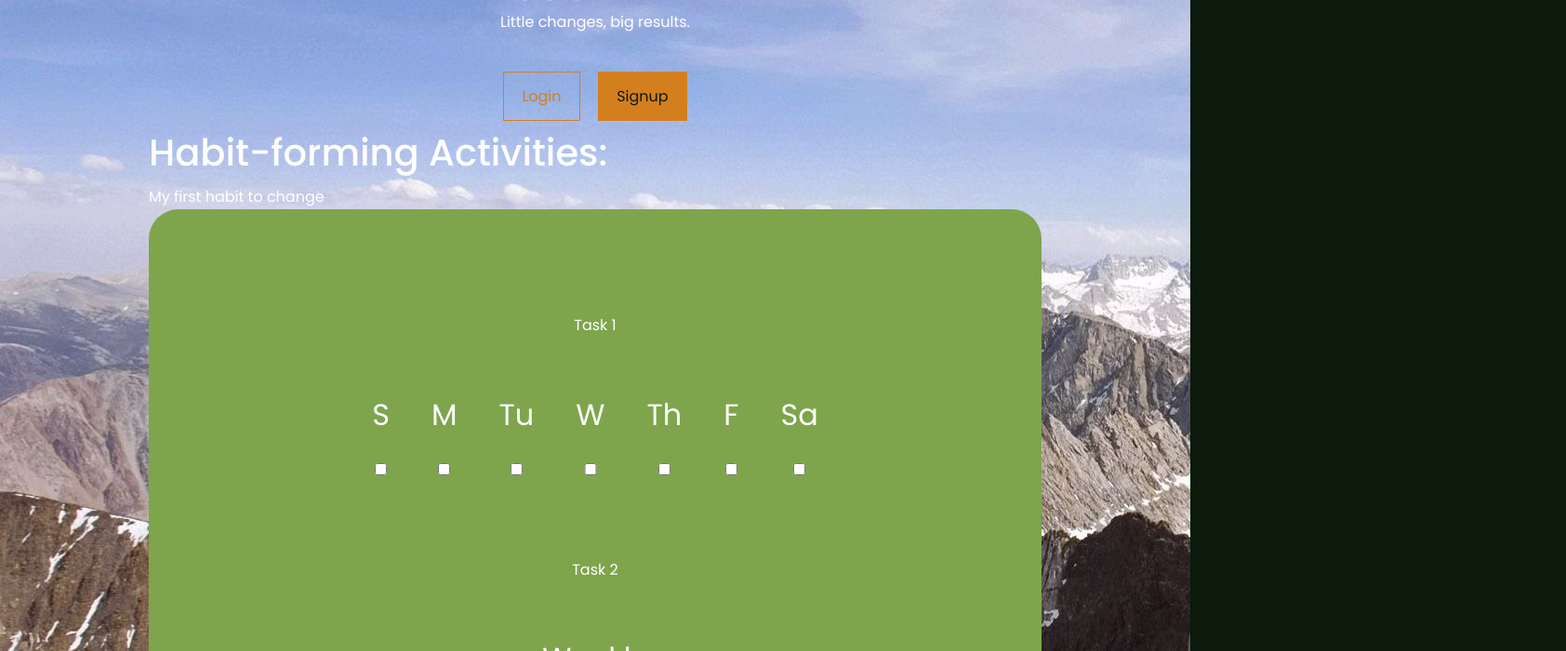
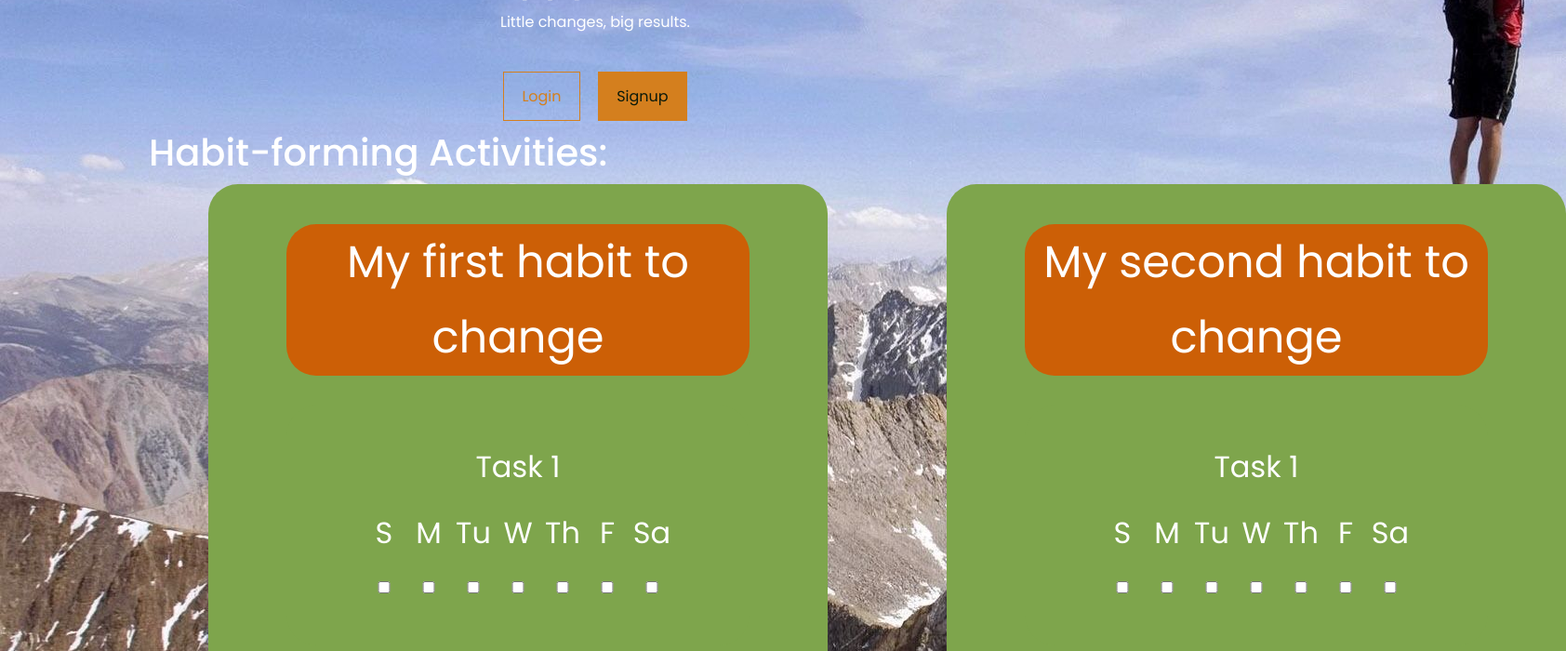
Before and after one commit to rhoverholt/HappyHabits, a React (Create React App) app in the folder client/: page /dashboard in a window 1280 px wide. Shown: the part 220-920 px from the top of the page at 93% size, 1684 px wide, since content can reach past the window. Built offline with nearby package versions, Linux system fonts and the light colour scheme.

Commit message:
modified dashboard CSS and added classNames to react elements

```diff
--- a/client/src/components/Task/task.css
+++ b/client/src/components/Task/task.css
@@ -1,52 +1,59 @@
-.habit-body {
+.habit-container {
+  display: flex;
+  justify-content: space-around;
+}
+.habit-card {
+  background: var(--color-bg-variant);
+  padding: 2.4rem 5rem;
+  border-radius: 2rem;
+  border: 4px solid transparent;
+  margin-left: 4rem;
+  margin-right: 4rem;
+  text-align: center;
+}
+
+.habit-card:hover {
+  background: transparent;
+  border-color: var(--color-primary-variant);
+  cursor: default;
+}
+
+.habit-title {
+  font-size: 3rem;
+  background: var(--color-primary-variant);
+  border-radius: 2rem;
+}
+
+.task-card {
+  margin-top: 2rem;
+  /* }
+/* Look into changing this kinda funky */
+  /* .task-title { */
   background: var(--color-bg-variant);
   padding: 2.4rem 5rem;
   border-radius: 2rem;
   border: 1px solid transparent;
-
-    text-align: center;
-
 }
 
-.habit-body:hover {
-    background: transparent;
-    border-color: var(--color-primary-variant);
-    cursor:default;
+.task-title {
+  font-size: 2rem;
 }
 
-.task-card{
-    margin-top: 2rem;
-
-}
 .task-body {
   display: grid;
   margin-top: 1rem;
-
-
-
 }
 
 .task-input {
   display: flex;
-    gap: 2rem;
+  justify-content: space-between;
+  /* gap: 2rem; */
   margin-inline: auto;
-
-
-
-}
-/* Look into changing this kinda funky */
-.task-title {
-    background: var(--color-bg-variant);
-    padding: 2.4rem 5rem;
-    border-radius: 2rem;
-    border: 1px solid transparent;
-
 }
 
-
-
-label {
+.task-label {
   font-size: 2rem;
+  width: 3rem;
 }
 
 .checkbox {
--- a/client/src/pages/Dashboard.js
+++ b/client/src/pages/Dashboard.js
@@ -41,12 +41,13 @@ const habits = [
 
 const Dashboard = () => {
   return (
-    <div>
-      <h1>Habit-forming Activities:</h1>
-
-      {habits.map((habit) => {
-        return <Habit key={habit.id} value={habit} />;
-      })}
+    <div className="dashboard-container">
+      <h1 className="dashboard-title">Habit-forming Activities:</h1>
+      <div className="habit-container">
+        {habits.map((habit) => {
+          return <Habit key={habit.id} value={habit} />;
+        })}
+      </div>
     </div>
   );
 };
```
Also changed, not shown: 1 other file (tests, documents, lock files or other folders). Lines whose indentation alone changed are shown as unchanged.
